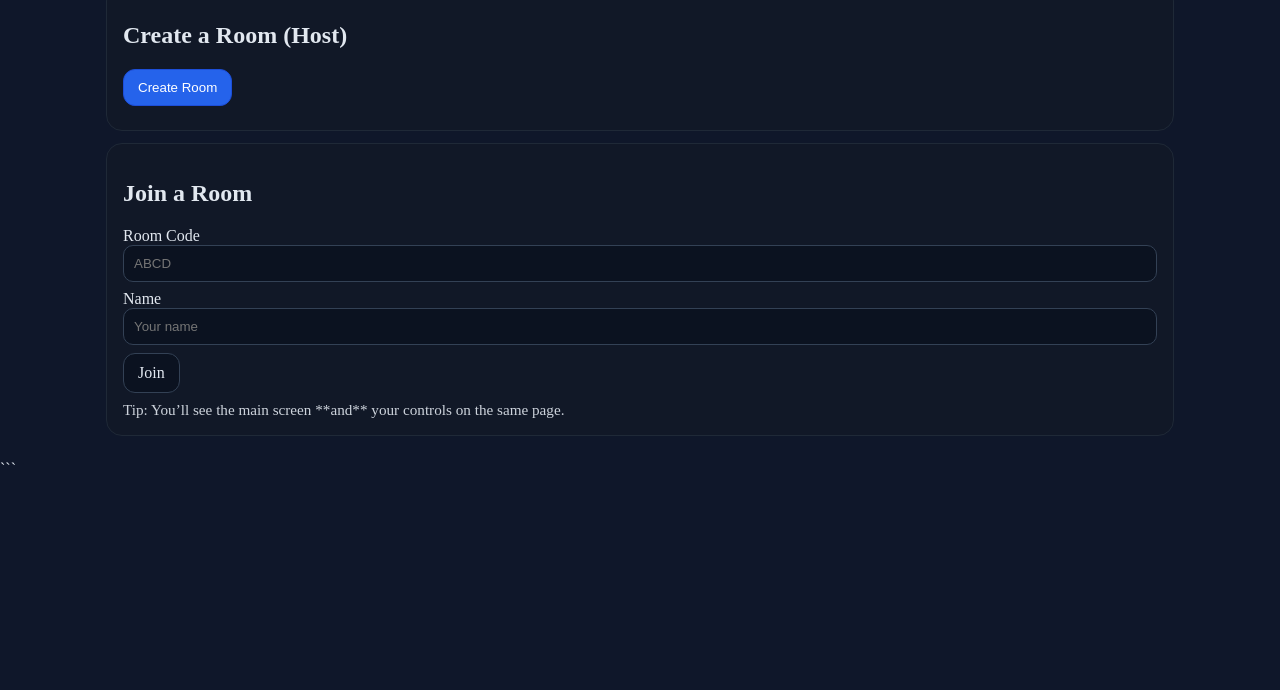
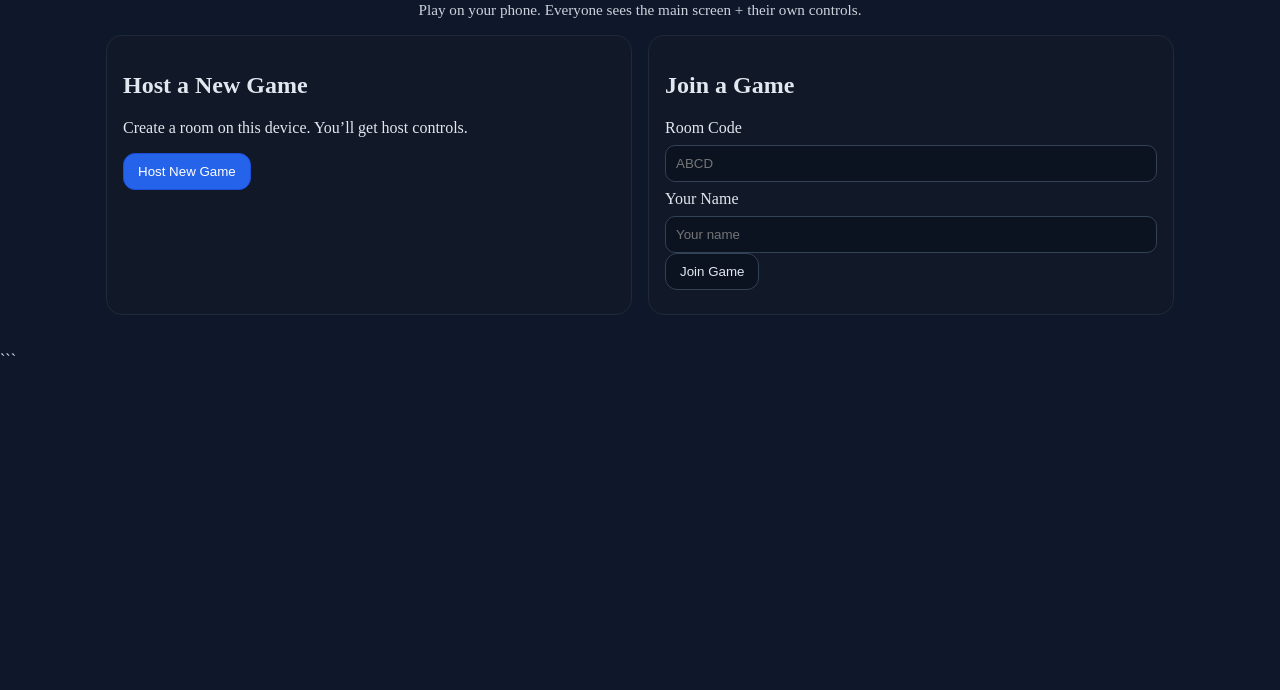
Before and after one commit to Leahana404/DistractedGames, a website: page public/index.html in a window 1280 px wide. Shown: the part 110-800 px from the top of the page. Drawn offline with Linux system fonts and the light colour scheme.

Commit message:
Update index.html

````diff
--- a/public/index.html
+++ b/public/index.html
@@ -1,62 +1,77 @@
 ```html
-<!doctype html>
-<html>
-<head>
-<meta charset="utf-8" />
 <meta name="viewport" content="width=device-width, initial-scale=1" />
-<title>Party Platform</title>
+<title>Party Platform — Home</title>
 <link rel="stylesheet" href="/style.css" />
+<style>
+.hero { text-align:center; padding: 16px 0 4px; }
+.grid { display:grid; grid-template-columns: repeat(auto-fit, minmax(280px, 1fr)); gap: 16px; }
+</style>
 </head>
 <body>
 <main class="container">
+<div class="hero">
 <h1>Party Platform</h1>
-<div class="card">
-<h2>Create a Room (Host)</h2>
-<button id="createRoomBtn" class="btn primary">Create Room</button>
-<div id="createStatus" class="status"></div>
+<div class="status">Play on your phone. Everyone sees the main screen + their own controls.</div>
 </div>
 
 
-<div class="card">
-<h2>Join a Room</h2>
-<label>Room Code
-<input id="roomCodeInput" maxlength="4" placeholder="ABCD" />
-</label>
-<label>Name
-<input id="nameInput" maxlength="24" placeholder="Your name" />
-</label>
-<a id="joinLink" class="btn" href="#">Join</a>
-<div class="status">Tip: You’ll see the main screen **and** your controls on the same page.</div>
+<div class="grid">
+<section class="card">
+<h2>Host a New Game</h2>
+<p>Create a room on this device. You’ll get host controls.</p>
+<button id="hostBtn" class="btn primary" aria-label="Host a new game">Host New Game</button>
+</section>
+
+
+<section class="card">
+<h2>Join a Game</h2>
+<label for="code">Room Code</label>
+<input id="code" maxlength="4" placeholder="ABCD" autocomplete="one-time-code" />
+<label for="name">Your Name</label>
+<input id="name" maxlength="24" placeholder="Your name" />
+<div class="row">
+<button id="joinBtn" class="btn" aria-label="Join game">Join Game</button>
+</div>
+<div id="msg" class="status"></div>
+</section>
 </div>
 </main>
 
 
 <script>
-const createBtn = document.getElementById('createRoomBtn');
-const createStatus = document.getElementById('createStatus');
-const joinLink = document.getElementById('joinLink');
-const codeInput = document.getElementById('roomCodeInput');
-const nameInput = document.getElementById('nameInput');
+const el = (id) => document.getElementById(id);
+const hostBtn = el('hostBtn');
+const joinBtn = el('joinBtn');
+const code = el('code');
+const name = el('name');
+const msg = el('msg');
 
 
-createBtn?.addEventListener('click', async () => {
-// Use a tiny fetch to get socket script preloaded on app page
+// Prefill from localStorage
+try { name.value = localStorage.getItem('pp:name') || ''; } catch {}
+
+
+hostBtn.addEventListener('click', () => {
+// Route to unified app which will create & show host controls
 window.location.href = '/app.html?host=1';
 });
 
 
-joinLink?.addEventListener('click', () => {
-const code = (codeInput.value||'').trim().toUpperCase();
-const name = (nameInput.value||'').trim();
-if (code.length !== 4) {
-alert('Enter a 4-letter code');
-return;
+function join() {
+const c = (code.value||'').trim().toUpperCase();
+const n = (name.value||'').trim();
+if (c.length !== 4) { msg.textContent = 'Enter a 4-letter room code'; code.focus(); return; }
+try { localStorage.setItem('pp:name', n); } catch {}
+const url = new URL('/app.html', window.location.origin);
+url.searchParams.set('code', c);
+if (n) url.searchParams.set('name', n);
+window.location.href = url.toString();
 }
-const url = new URL('/app.html', window.location.origin);
-url.searchParams.set('code', code);
-if (name) url.searchParams.set('name', name);
-window.location.href = url.toString();
-});
+
+
+joinBtn.addEventListener('click', join);
+code.addEventListener('keyup', (e) => { code.value = code.value.toUpperCase(); if (e.key==='Enter') join(); });
+name.addEventListener('keyup', (e) => { if (e.key==='Enter') join(); });
 </script>
 </body>
 </html>
````
